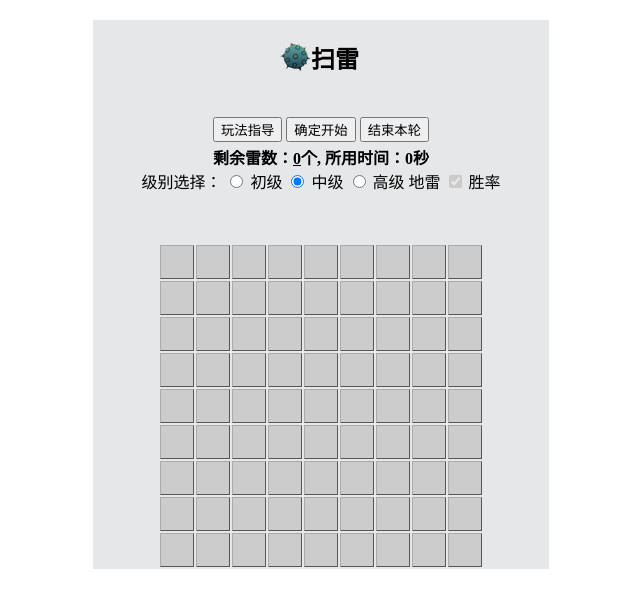
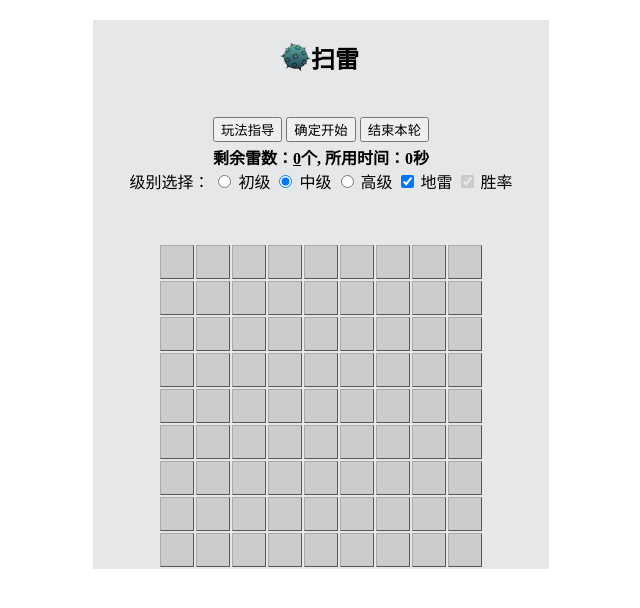
Before and after one commit to learnemt/saolei, a plain HTML site: page index.html in a window 1280 px wide. Shown: the whole page, without its empty margins (319-959 px from the left). Drawn offline with Linux system fonts and the light colour scheme.

Commit message:
Update index.html

```diff
--- a/index.html
+++ b/index.html
@@ -33,9 +33,10 @@
             <label for="level_2" title="9*9">中级</label>
             <input type="radio" id="level_3" value="13" name="level" />
             <label for="level_3" title="13*13">高级</label>
-            <label for="level_4" title="游戏结束时是否只显示地雷">地雷</label>
-            <input type="checkbox" checked disabled id="issl" />
-            <label for="level_4" title="切换难度是否把胜率清零(还没弄)">胜率</label>
+            <input type="checkbox" checked id="islei" />
+            <label for="islei" title="游戏结束时是否只显示地雷">地雷</label>
+            <input type="checkbox" id="level_5" checked disabled id="issl" />
+            <label for="level_5 title="切换难度是否把胜率清零(还没弄)">胜率</label>
         </div>
         <table>
             <tbody id="lattice"></tbody>
```
